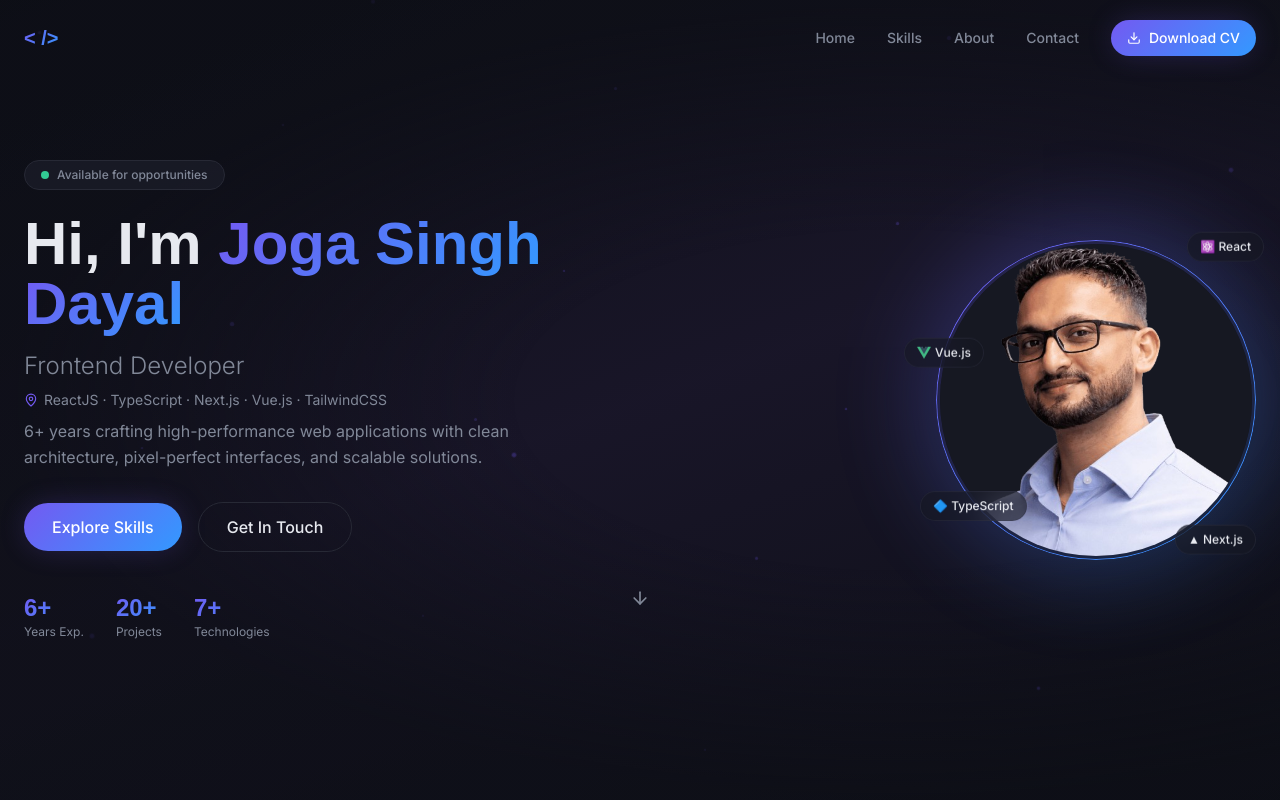
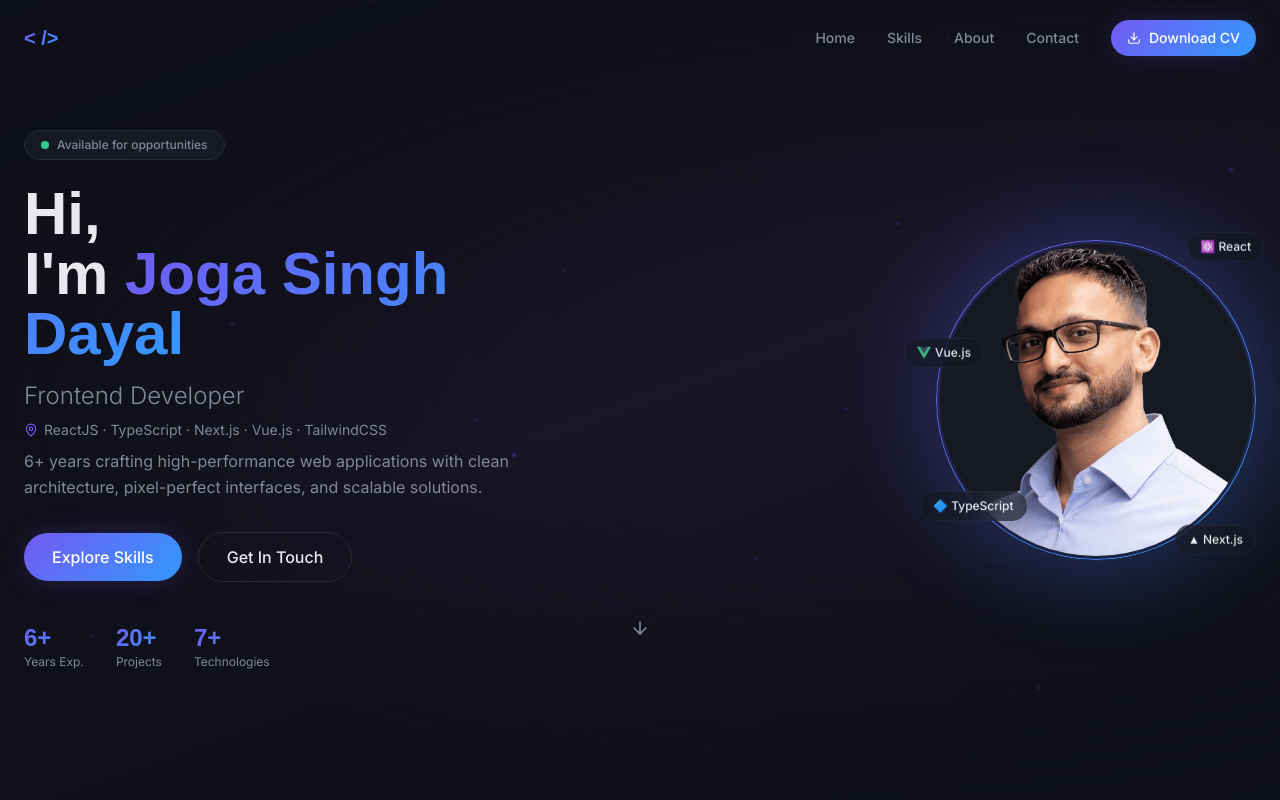
Before and after one commit to joga-singh-dayal/portfolio-vuejs, a Vue app: page / in a window 1280 px wide. Shown: the top 800 px of the page. Built offline with nearby package versions, Linux system fonts and the light colour scheme.

Commit message:
fix: top padding and name to next line

```diff
--- a/src/components/HeroSection.vue
+++ b/src/components/HeroSection.vue
@@ -20,7 +20,7 @@
             :style="{ background: 'radial-gradient(ellipse at 70% 50%, transparent 30%, hsl(230,25%,7%,0.7) 70%)' }"
         />
 
-            <div class="container mx-auto px-6 relative z-10 py-32 md:py-0">
+            <div class="container mx-auto px-6 relative z-10 py-24 md:py-0">
                 <div class="grid lg:grid-cols-2 gap-12 items-center">
 
                 <!-- Left: Text -->
@@ -42,10 +42,9 @@
                     </div>
 
                     <h1 class="font-heading text-4xl md:text-5xl lg:text-6xl font-bold leading-tight mb-4">
-                        Hi, I'm
-                        <span class="gradient-text"> Joga Singh</span>
+                        Hi, <br />I'm
+                        <span class="gradient-text"> Joga Singh Dayal</span>
                         <br />
-                        <span class="gradient-text">Dayal</span>
                     </h1>
 
                     <p class="text-xl md:text-2xl font-light mb-2" style="color: hsl(var(--muted-foreground))">
```
